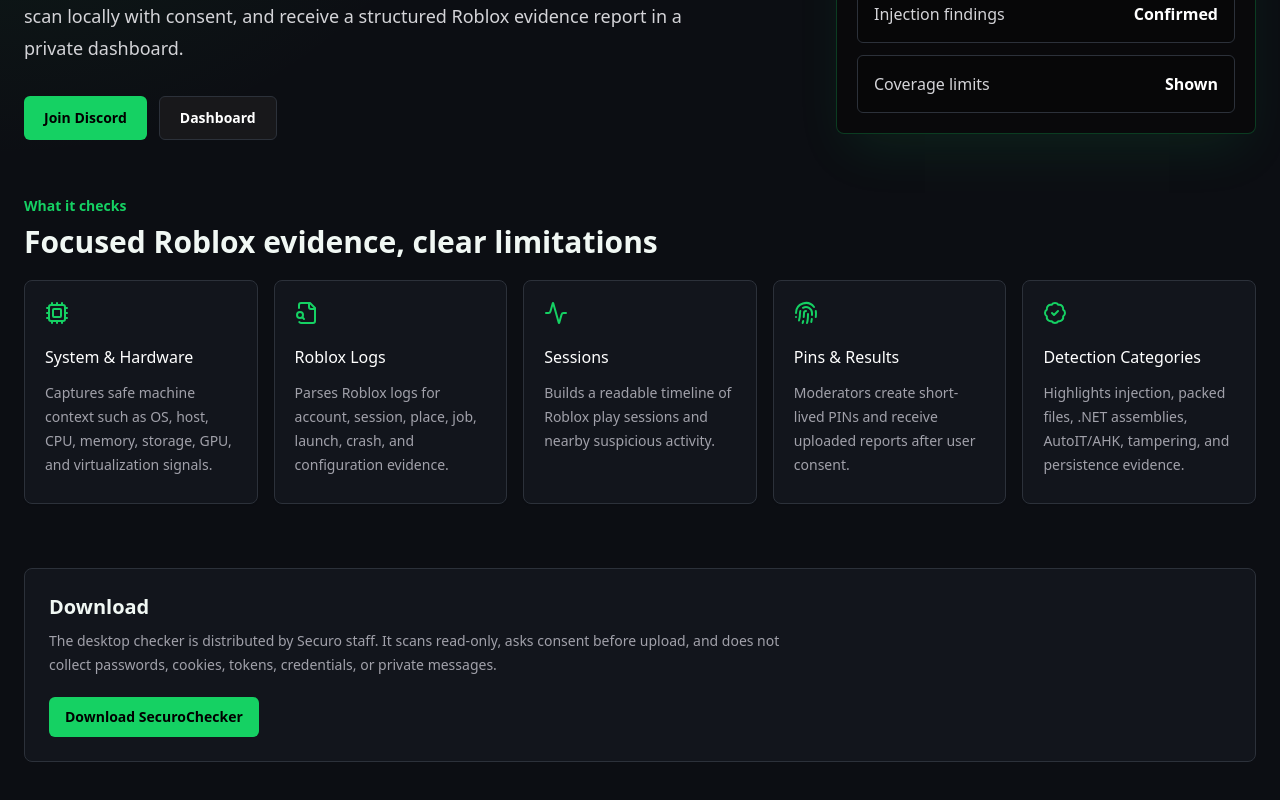
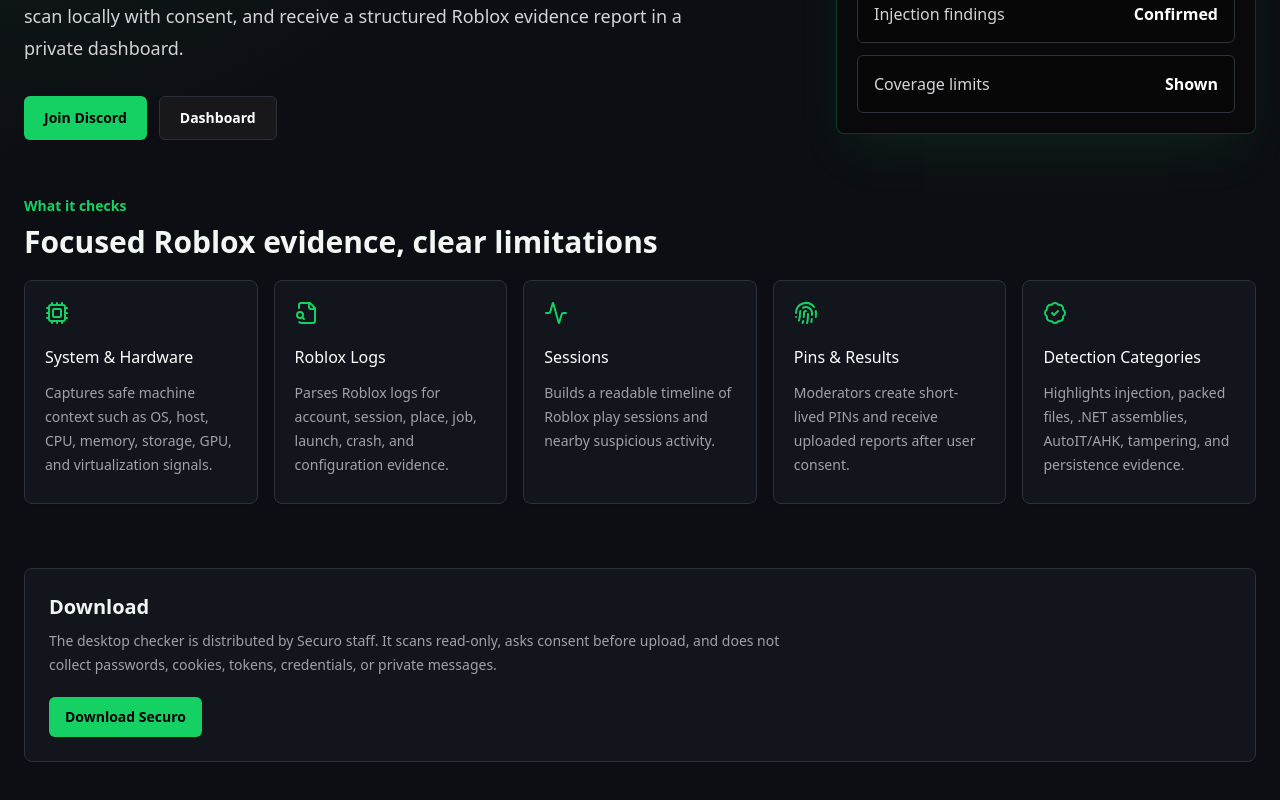
Before and after one commit to grayson1015/SECURO-NEXT, a Next.js app: page / in a window 1280 px wide. Shown: the part 384-1184 px from the top of the page. Built offline with nearby package versions, Linux system fonts and the light colour scheme.

Commit message:
Rename checker download to Securo

```diff
--- a/app/download/page.tsx
+++ b/app/download/page.tsx
@@ -17,11 +17,11 @@
             <div className="flex items-center gap-4">
               <div className="rounded-md bg-primary/15 p-3 text-primary"><ShieldCheck /></div>
               <div>
-                <h2 className="text-xl font-bold">SecuroChecker.exe</h2>
+                <h2 className="text-xl font-bold">Securo.exe</h2>
                 <p className="mt-1 text-sm text-zinc-400">Windows GUI app. No Python install required.</p>
               </div>
             </div>
-            <a className="inline-flex h-11 items-center justify-center gap-2 rounded-md bg-primary px-5 text-sm font-semibold text-black hover:brightness-110" href="/downloads/SecuroChecker-DeepFix-625fd42e.exe" download>
+            <a className="inline-flex h-11 items-center justify-center gap-2 rounded-md bg-primary px-5 text-sm font-semibold text-black hover:brightness-110" href="/downloads/Securo.exe" download>
               <Download size={18} /> Download
             </a>
           </div>
--- a/app/page.tsx
+++ b/app/page.tsx
@@ -83,8 +83,8 @@
           <p className="mt-2 max-w-3xl text-sm leading-6 text-zinc-400">
             The desktop checker is distributed by Securo staff. It scans read-only, asks consent before upload, and does not collect passwords, cookies, tokens, credentials, or private messages.
           </p>
-          <a className="mt-5 inline-flex h-10 items-center justify-center rounded-md bg-primary px-4 text-sm font-semibold text-black hover:brightness-110" href="/downloads/SecuroChecker-DeepFix-625fd42e.exe" download>
-            Download SecuroChecker
+          <a className="mt-5 inline-flex h-10 items-center justify-center rounded-md bg-primary px-4 text-sm font-semibold text-black hover:brightness-110" href="/downloads/Securo.exe" download>
+            Download Securo
           </a>
         </div>
       </section>
```
Also changed, not shown: 1 other file (tests, documents, lock files or other folders).
